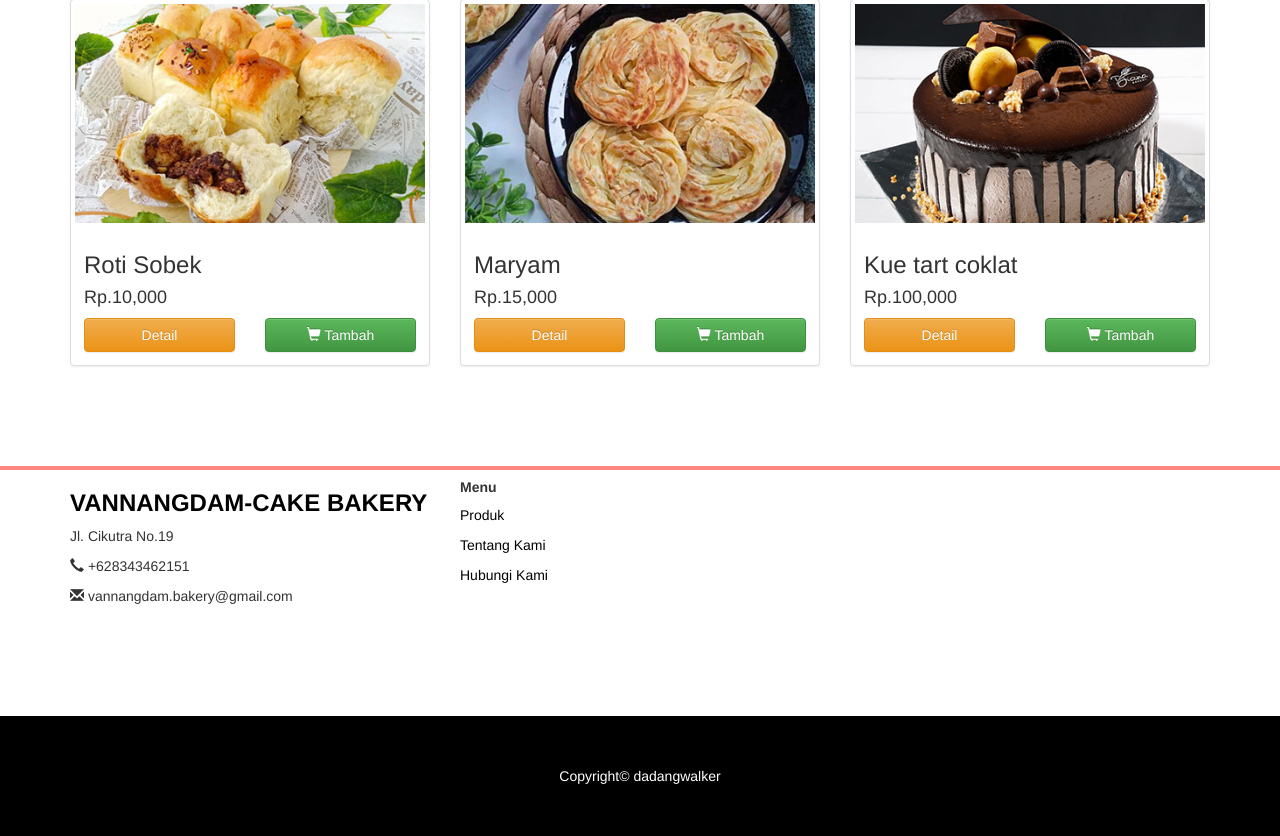
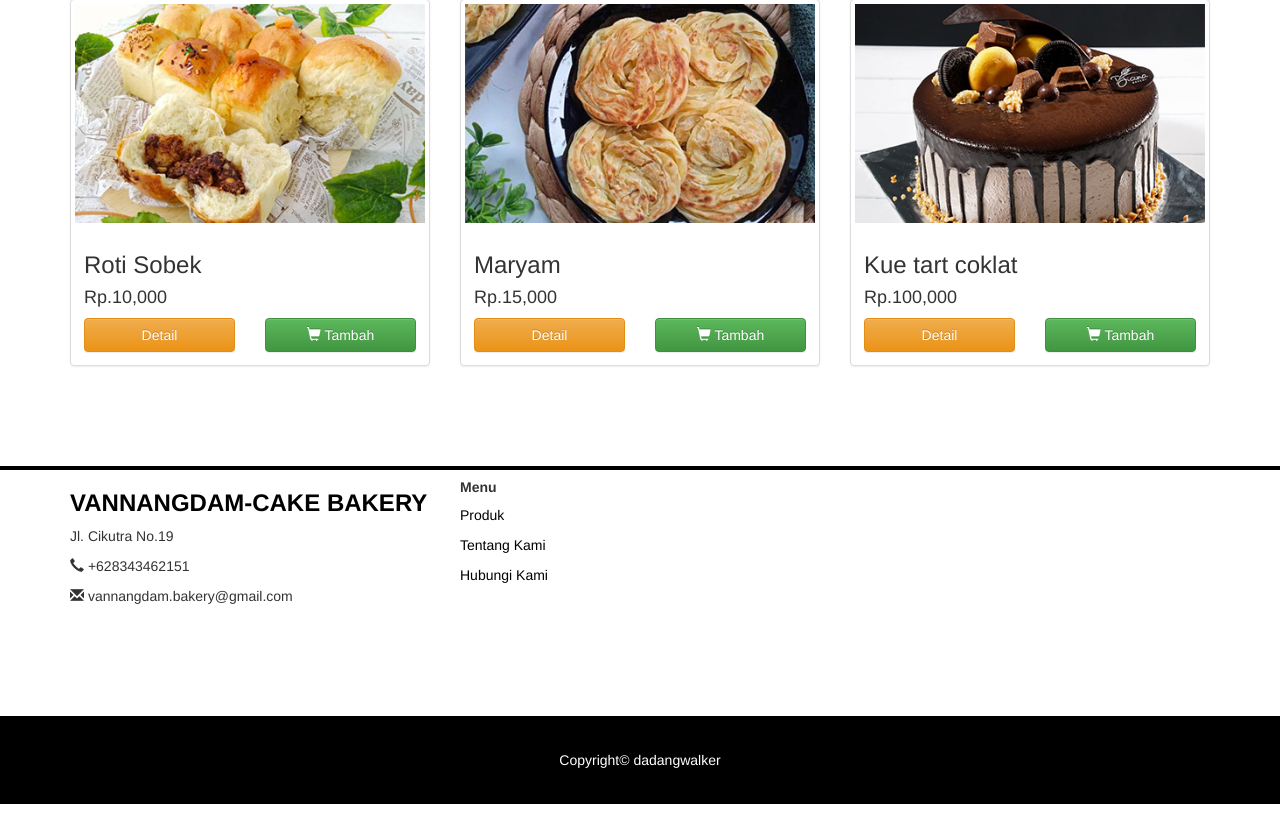
Before and after one commit to mrgarnadi/vannangdam_bakery, a PHP site: page /vannangdam/index.php in a window 1280 px wide. Shown: the part 775-1611 px from the top of the page. After the commit the page ends 1579 px from the top, so only its background shows below. Run offline with PHP 8.4, Linux system fonts and the light colour scheme; data comes from the database, SQL or seed files in the repository.

Commit message:
Add files via upload

```diff
--- a/footer.php
+++ b/footer.php
@@ -1,4 +1,4 @@
-	<footer style="border-top: 4px solid #ff8680;  ">
+	<footer style="border-top: 4px solid #000;  ">
 		<div class="container" style="padding-bottom: 50px;">
 			<div class="row">
 				<div class="col-md-4">
@@ -13,18 +13,13 @@
 					<p><a href="http://localhost/vannangdam/about.php" style="color: #000">Tentang Kami</a></p>
   					<p><a href="https://www.instagram.com//" style="color: #000">Hubungi Kami</a></p>
 				</div>
-
-
-
-				<div class="col-md-4">
-
 				</div>
 			</div>
 
 		</div>
 
 		<footer>
-    	<div class="copy" style="background: #000000; padding: 50px; color: #fff; text-align: center; position: relative; margin-top: 50px;">
+    	<div class="copy" style="background: #000000; padding: 34px; color: #fff; text-align: center; position: relative; margin-top: 50px;">
         	<span>Copyright&copy; dadangwalker</span>
     	</div>
 	</footer>
```
